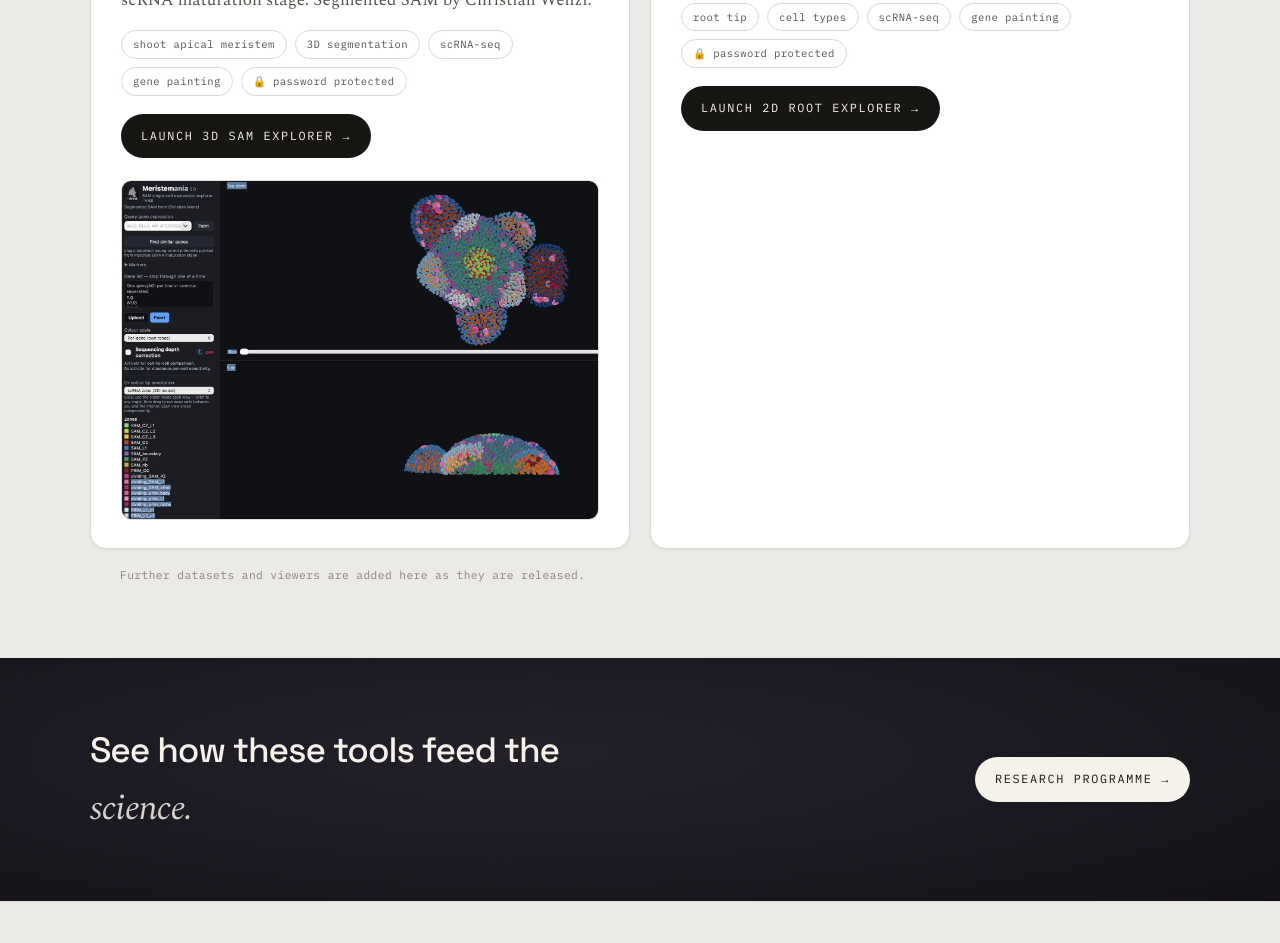
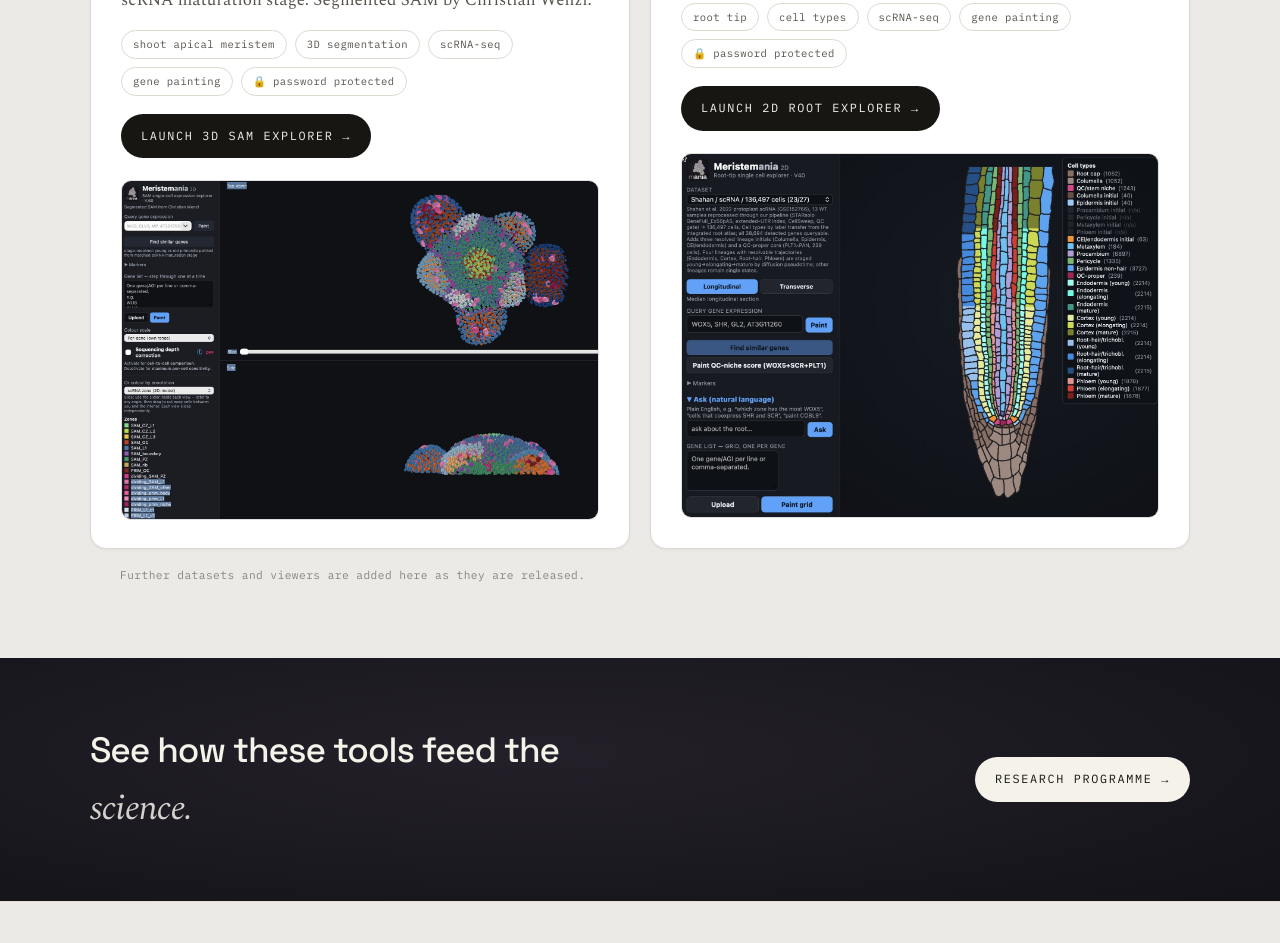
Before and after one commit to Meristemania/meristemania.org, a plain HTML site: page tools.html in a window 1280 px wide. Shown: the part 1611-2554 px from the top of the page. Drawn offline with nearby package versions, Linux system fonts and the light colour scheme.

Commit message:
Tools: add preview thumbnail to 2D root-tip explorer card

```diff
--- a/tools.html
+++ b/tools.html
@@ -99,6 +99,10 @@
           <p>An interactive 2D viewer of the <em>Arabidopsis</em> root tip. Query any gene by symbol or AGI to paint its expression across the cell types of the root &mdash; from the stem cell niche and columella through the meristematic and elongation zones &mdash; directly from single-cell RNA-seq.</p>
           <div class="chips"><span class="chip">root tip</span><span class="chip">cell types</span><span class="chip">scRNA-seq</span><span class="chip">gene painting</span><span class="chip">🔒 password protected</span></div>
           <p style="margin-top:18px"><a class="btn solid" href="tools/root-2d-explorer.html" target="_blank" rel="noopener">Launch 2D root explorer &rarr;</a></p>
+          <a class="tool-thumb" href="tools/root-2d-explorer.html" target="_blank" rel="noopener" aria-label="Launch the 2D root explorer">
+            <img src="assets/img/root-2d-explorer-preview.jpg" alt="Screenshot of the 2D root-tip single-cell expression explorer: a longitudinal section of the Arabidopsis root tip with cells coloured by cell type, from root cap and columella through the QC and vascular tissues, with a cell-type legend." loading="lazy">
+            <span class="tool-thumb-cue">Open explorer <span aria-hidden="true">&#8599;</span></span>
+          </a>
         </article>
       </div>
       <p class="pub-note" style="margin-top:18px">Further datasets and viewers are added here as they are released.</p>
```
Also changed, not shown: assets/img/root-2d-explorer-preview.jpg (added).
